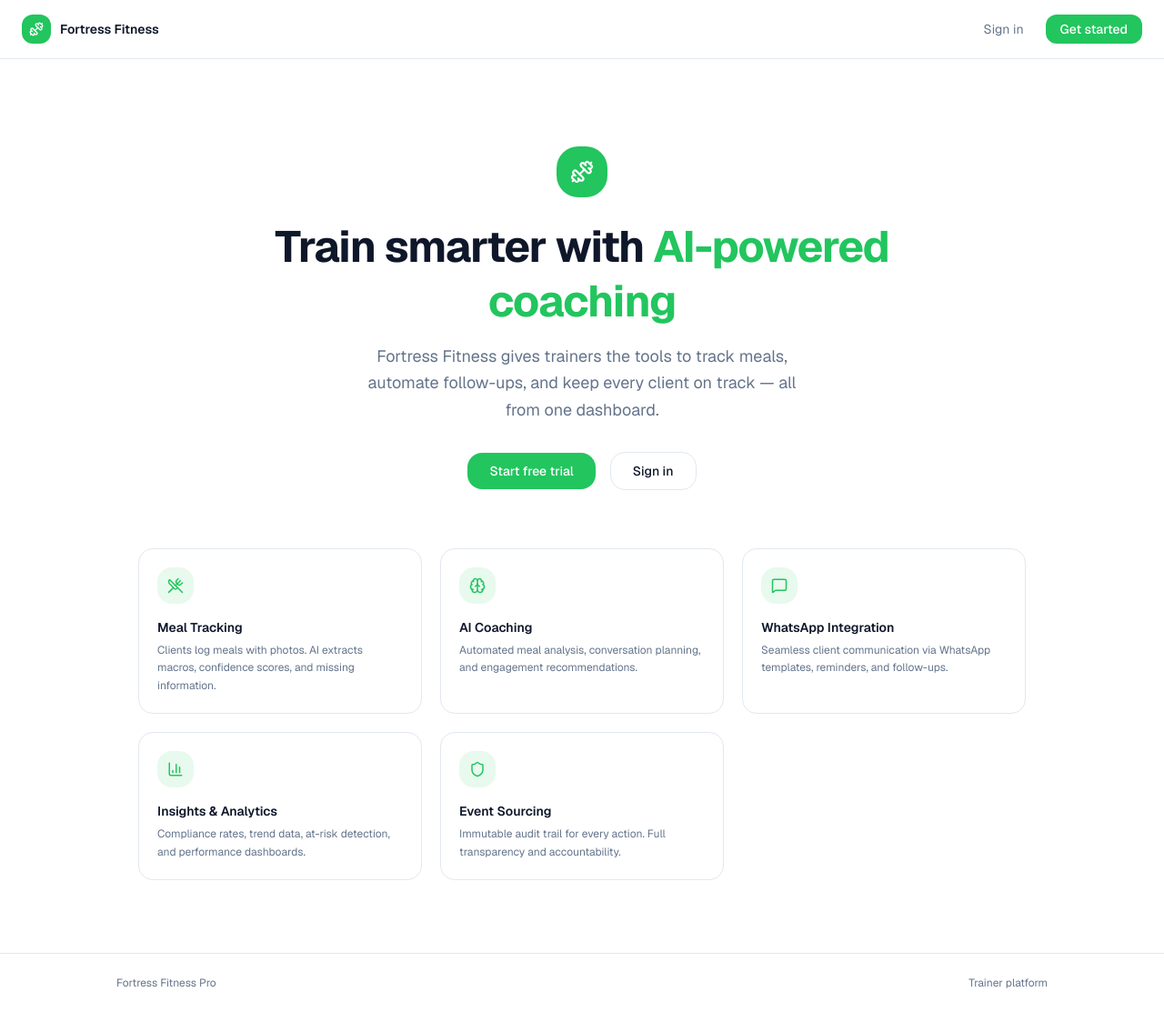
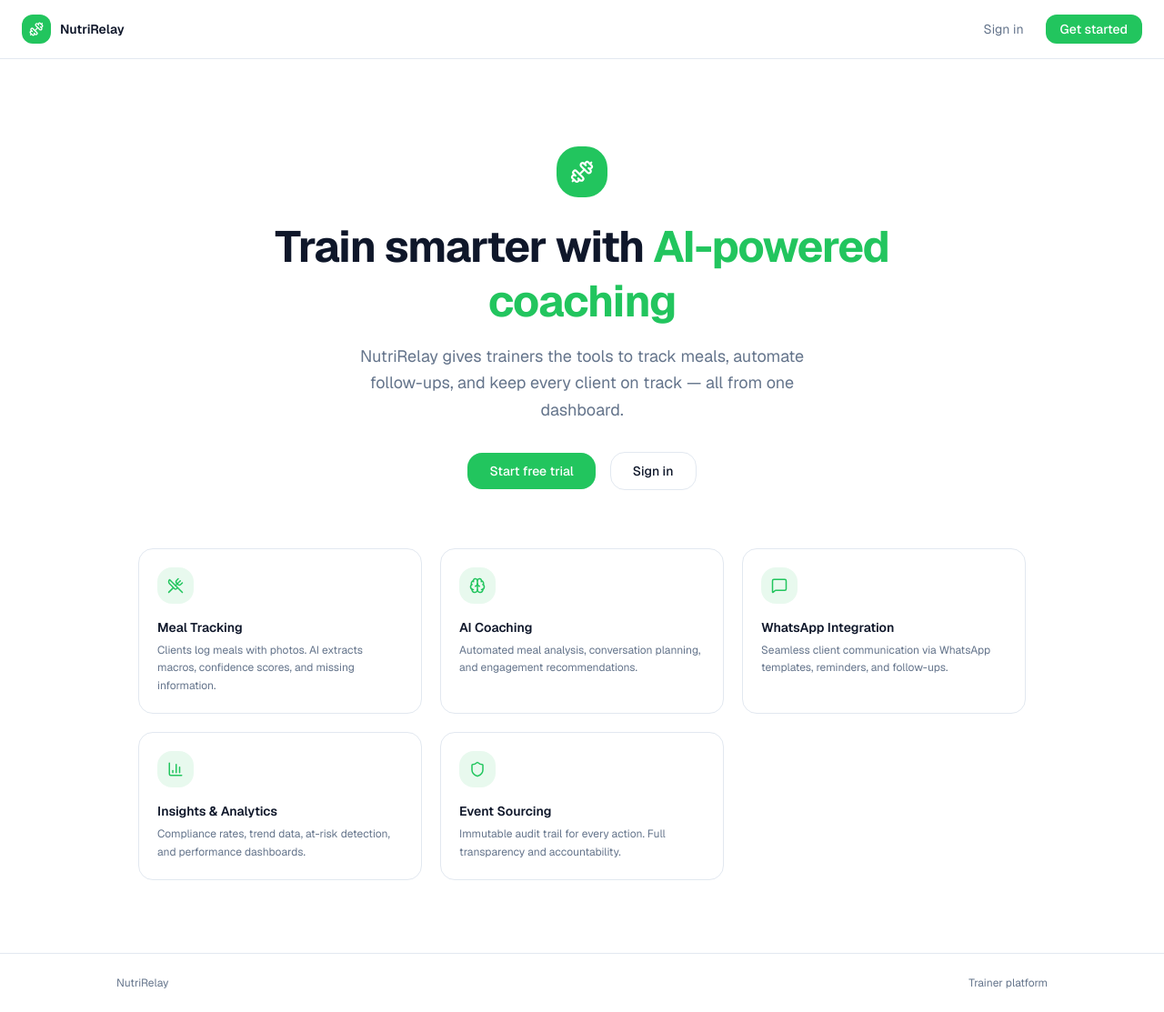
Before and after one commit to yash29sonare/Nutrirelay, a Next.js app: page / in a window 1280 px wide. Shown: the whole page at 91% size. Built offline with nearby package versions, Linux system fonts and the light colour scheme.

Commit message:
fix(brand): update public page name

```diff
--- a/src/app/page.tsx
+++ b/src/app/page.tsx
@@ -37,7 +37,7 @@ export default function LandingPage() {
           <div className="flex items-center justify-center w-8 h-8 rounded-lg bg-brand-500">
             <Dumbbell size={16} className="text-white" />
           </div>
-          <span className="font-semibold text-sm text-[var(--foreground)]">Fortress Fitness</span>
+          <span className="font-semibold text-sm text-[var(--foreground)]">NutriRelay</span>
         </div>
         <div className="flex items-center gap-3">
           <Link
@@ -65,7 +65,7 @@ export default function LandingPage() {
             <span className="text-brand-500"> AI-powered coaching</span>
           </h1>
           <p className="mt-4 text-lg text-[var(--muted)] max-w-lg mx-auto leading-relaxed">
-            Fortress Fitness gives trainers the tools to track meals, automate follow-ups, and keep every client on track — all from one dashboard.
+            NutriRelay gives trainers the tools to track meals, automate follow-ups, and keep every client on track — all from one dashboard.
           </p>
           <div className="flex items-center justify-center gap-4 mt-8">
             <Link
@@ -103,7 +103,7 @@ export default function LandingPage() {
 
       <footer className="border-t border-[var(--surface-border)] py-6 px-6">
         <div className="max-w-5xl mx-auto flex items-center justify-between">
-          <p className="text-xs text-[var(--muted)]">Fortress Fitness Pro</p>
+          <p className="text-xs text-[var(--muted)]">NutriRelay</p>
           <p className="text-xs text-[var(--muted)]">Trainer platform</p>
         </div>
       </footer>
--- a/src/app/register/page.tsx
+++ b/src/app/register/page.tsx
@@ -106,7 +106,7 @@ export default function RegisterPage() {
               Create your account
             </h1>
             <p className="text-sm text-[var(--muted)] mt-1">
-              Start managing your clients with Fortress
+              Start managing your clients with NutriRelay
             </p>
           </div>
         </div>
```
